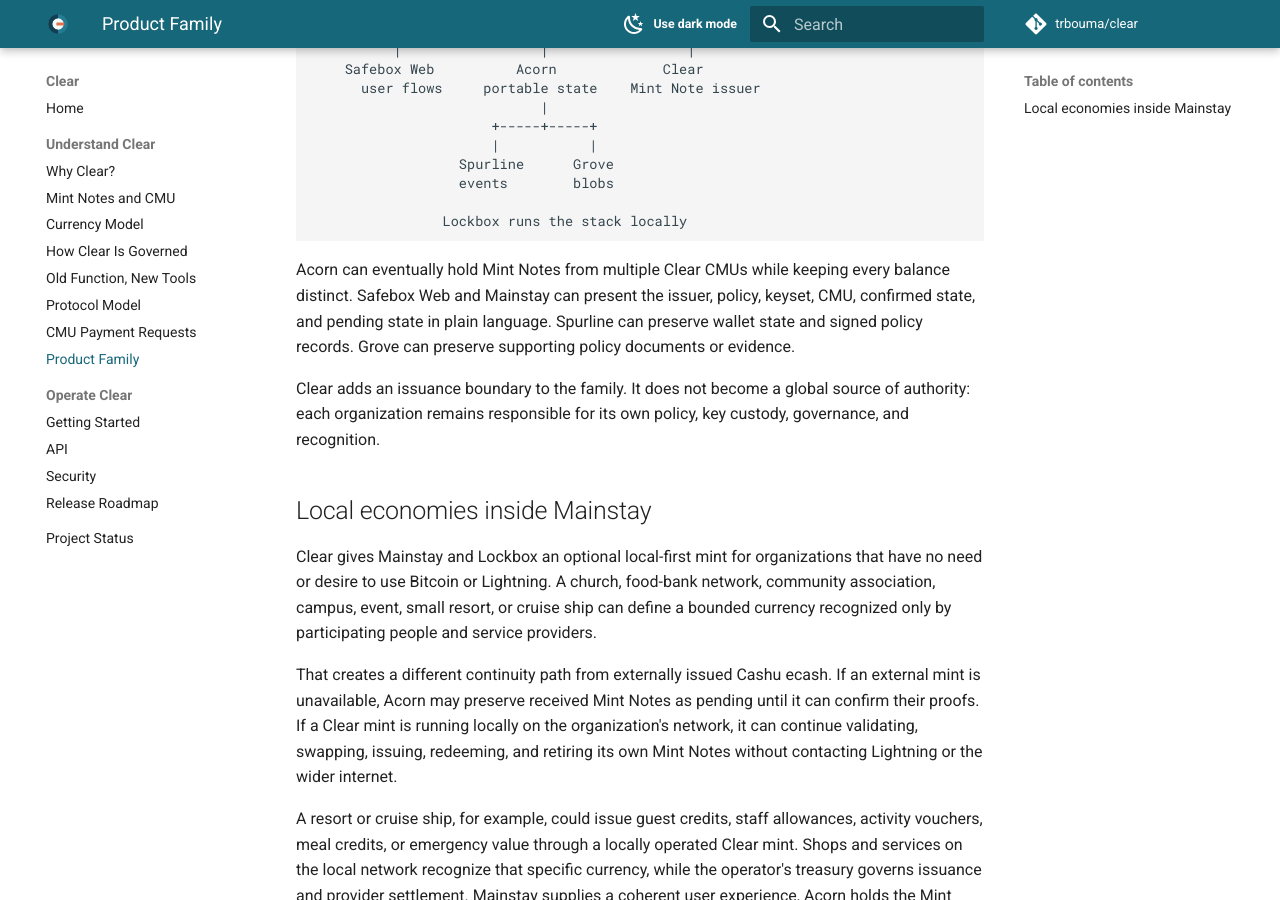
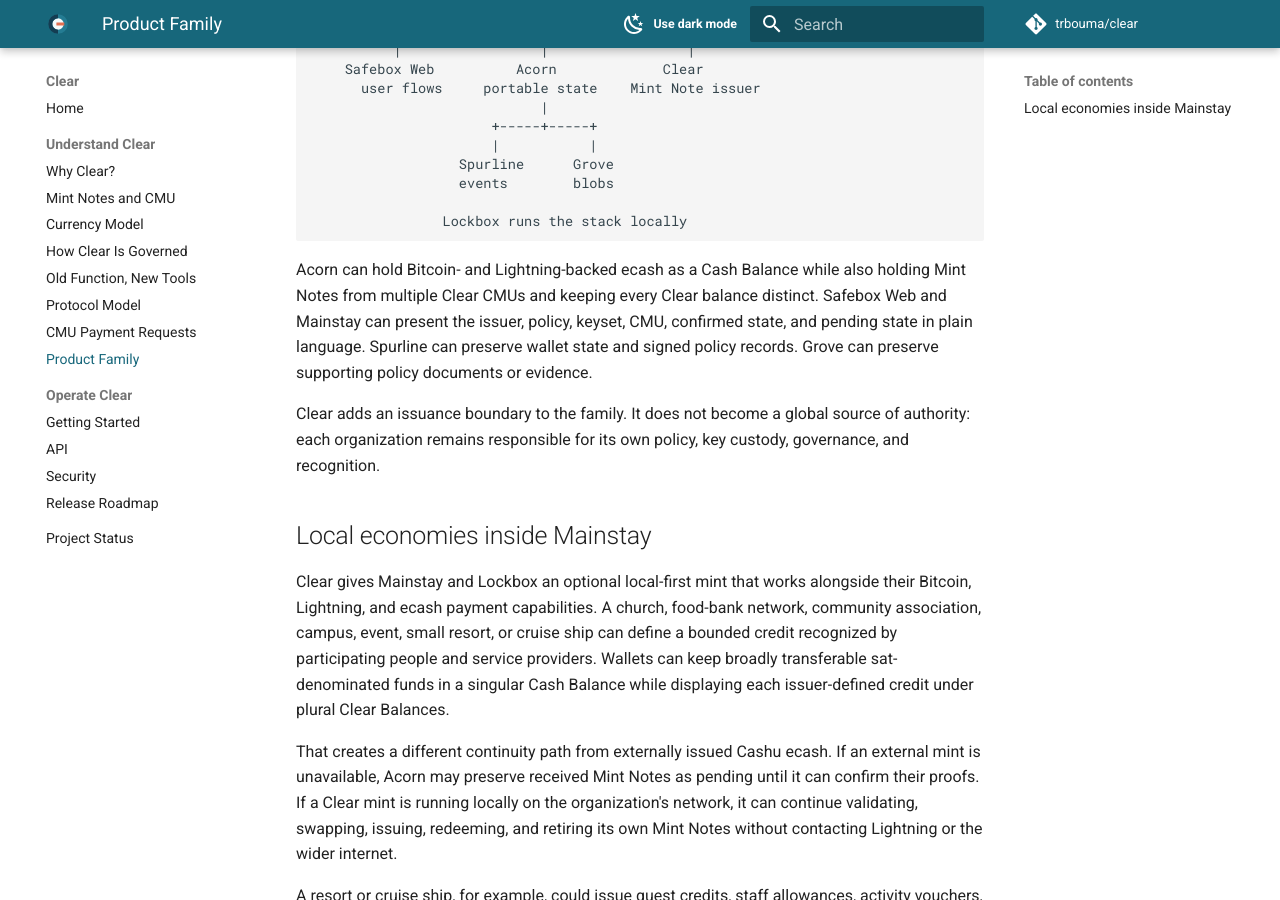
Before and after one commit to trbouma/clear, an MkDocs documentation site: the page built from website/product-family.md, in a window 1280 px wide and 900 px high, scrolled down 360 px. Built offline with MkDocs 1.6.1 and Material for MkDocs 9.7.7, drawn with Linux system fonts in a browser that asks for light colours; comment, search, counter and statistics services are not loaded.

Commit message:
Clarify how Clear balances work alongside cash
Describe Cash Balance as broadly transferable sat-denominated funds backed by Bitcoin and Lightning payment rails, while positioning Clear Balances as distinct issuer-defined credits for products, services, allowances, and other limited-purpose uses.

````diff
--- a/website/product-family.md
+++ b/website/product-family.md
@@ -29,9 +29,10 @@
                 Lockbox runs the stack locally
 ```
 
-Acorn can eventually hold Mint Notes from multiple Clear CMUs while keeping
-every balance distinct. Safebox Web and Mainstay can present the issuer,
-policy, keyset, CMU, confirmed state, and pending state in plain language.
+Acorn can hold Bitcoin- and Lightning-backed ecash as a Cash Balance while also
+holding Mint Notes from multiple Clear CMUs and keeping every Clear balance
+distinct. Safebox Web and Mainstay can present the issuer, policy, keyset, CMU,
+confirmed state, and pending state in plain language.
 Spurline can preserve wallet state and signed policy records. Grove can
 preserve supporting policy documents or evidence.
 
@@ -41,10 +42,13 @@
 
 ## Local economies inside Mainstay
 
-Clear gives Mainstay and Lockbox an optional local-first mint for organizations
-that have no need or desire to use Bitcoin or Lightning. A church, food-bank
-network, community association, campus, event, small resort, or cruise ship can define a bounded
-currency recognized only by participating people and service providers.
+Clear gives Mainstay and Lockbox an optional local-first mint that works
+alongside their Bitcoin, Lightning, and ecash payment capabilities. A church,
+food-bank network, community association, campus, event, small resort, or
+cruise ship can define a bounded credit recognized by participating people and
+service providers. Wallets can keep broadly transferable sat-denominated funds
+in a singular Cash Balance while displaying each issuer-defined credit under
+plural Clear Balances.
 
 That creates a different continuity path from externally issued Cashu ecash.
 If an external mint is unavailable, Acorn may preserve received Mint Notes as
````
Also changed, not shown: README.md (+9 -0 lines), website/index.md (+15 -0 lines), website/why-clear.md (+21 -0 lines).
